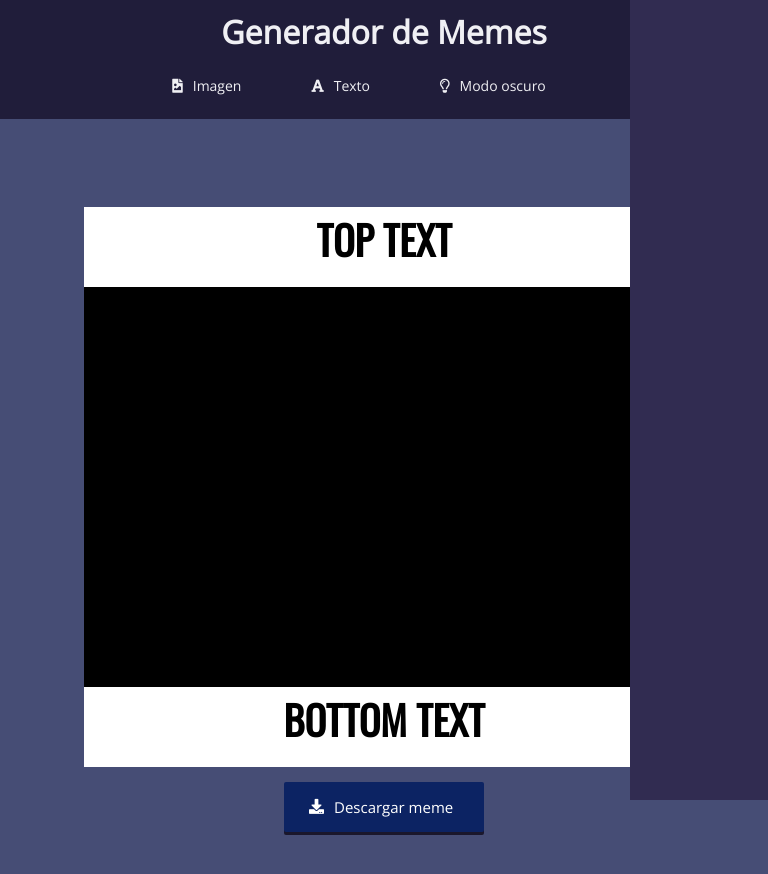
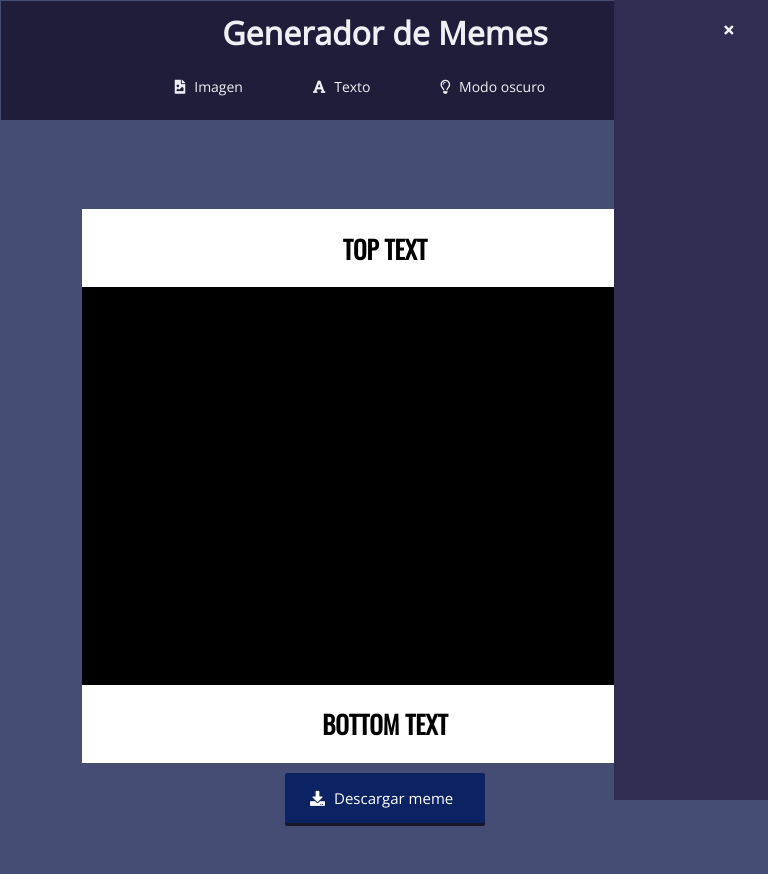
Before and after one commit to Pame-85/Generador-de-memes, a plain HTML site: page index.html in a window 768 px wide. Drawn offline with nearby package versions, Linux system fonts and the light colour scheme.

Commit message:
agregando-Responsive

```diff
--- a/index.html
+++ b/index.html
@@ -1,5 +1,5 @@
 <!DOCTYPE html>
-<html lang="en">
+<html lang="es">
 <head>
     <meta charset="UTF-8">
     <meta name="viewport" content="width=device-width, initial-scale=1.0">
@@ -63,12 +63,13 @@
     <i class="fas fa-download" aria-hidden="true"></i>
     Descargar meme
   </button>
+</main>
 
   <!--******************ASIDE*********************-->
-<aside class="selection-panel"id="panel-image" >
-  <button class="panel-close-button"id="panel-close-button" aria-label="cerrar panel">
-<i class="fas fa-times"aria-hidden="true" style="display:none"></i>
-</button>
+<aside class="selection-panel"id="" >
+  <button class="panel-close-button" id="panel-close-button" aria-label="Cerrar panel">
+    <i class="fas fa-times" aria-hidden="true"></i>
+  </button>
 
 <!--*****************Panel-Img*******************-->
 
@@ -244,7 +245,7 @@
 <div class="panel-control">
   <h3 class="panel-control-title">ESPACIADO</h3>
   <input type="number" id="padding-input" class="panel-control-input" aria-label="Espaciado" min="10" max="50"
-    value="35">
+    value="">
 </div>
 
 <!--**********************Line Height****************************-->
--- a/main.js
+++ b/main.js
@@ -23,11 +23,12 @@ lightBtn.addEventListener( 'click', ()  => {
 
 //cambio de paneles//
 
-const closeResponsive = document.getElementById ('closeResposive');
+const closeResponsive = document.getElementById ('panel-close-button');
 const textBtn  = document.getElementById('panel-text-button');
 const imageBtn = document.getElementById ('panel-img-button');
 const asideImage = document.getElementById('panel-img');
 const asideText = document.getElementById('panel-text');
+
 
 textBtn.addEventListener('click', () =>{
     asideImage.style.display = 'none';
@@ -40,6 +41,13 @@ imageBtn.addEventListener('click',() => {
     asideText.style.display='none';
 
 });
+
+closeResponsive.addEventListener('click',()=>{
+    center.style.display='block';
+    asideImage.style.display='none'
+    asideText.style.display='none'
+
+})
 
 
 //Panel imagen//
@@ -320,6 +328,21 @@ intFont.addEventListener('change', (e) => {
     memeBottomText.style.marginTop = '0';
 });
 
+const ajustarTexto = () => {
+    if (window.innerWidth > 1100) {
+      return
+    }
+
+    const tamanioTexto = Math.round((window.innerWidth / 10) * 0.5)
+    const padding = Math.round((window.innerWidth / 10) * 0.2)
+
+    $('text-size-input').value = tamanioTexto
+    $('padding-input').value = padding
+
+    actualizarEspaciado()
+    actualizarTamanioTexto()
+  }
+
 
 //Button Download//
 
--- a/style.css
+++ b/style.css
@@ -1,66 +1,64 @@
-@import url("https://fonts.googleapis.com/css2?family=Open+Sans&display=swap" );
+@import url("https://fonts.googleapis.com/css2?family=Open+Sans&display=swap");
 @import url("https://fonts.googleapis.com/css2?family=Oswald&display=swap");
 
-
-*{
+* {
   margin: 0;
   padding: 0;
   box-sizing: border-box;
 }
 
-
-  .html,body{
-    height:125vh;
+.html,
+body {
+  height: 100vh;
   width: 100%;
-    margin: 0;
-    overflow-y: hidden;
-   background:var(--fondoPrimarioOscuro)
+  margin: 1px;
+  overflow: hidden;
+  background: var(--fondoPrimarioOscuro);
 }
 
-  .dark-theme{
-    --fondoPrimario:#312C51;
-    --fondoSecundario:#201d3a;
-    --colorLetra: #312C51;
-    --fondoPrimarioOscuro:#464d75;
+.dark-theme {
+  --fondoPrimario: #312c51;
+  --fondoSecundario: #201d3a;
+  --colorLetra: #312c51;
+  --fondoPrimarioOscuro: #464d75;
   --fondoSecundarioOscuro: #0c2363;
-    --tonalidad:#838daa ;
-    --colorLetraOscuro:#f0f0f4;
-    --color-button-default:#464d75;
-    --generalFont:'Open Sans', sans-serif;
-    --opacity:50%;
-    --border-radius:3px
+  --tonalidad: #838daa;
+  --colorLetraOscuro: #f0f0f4;
+  --color-button-default: #464d75;
+  --generalFont: "Open Sans", sans-serif;
+  --opacity: 50%;
+  --border-radius: 3px;
 }
-    .light-theme{
-      --fondoPrimario:#b0b1d0;
-      --fondoSecundario:#c7c9e0;
-      --colorLetra: #312C51;
-      --fondoPrimarioOscuro:#8d99b5;
+.light-theme {
+  --fondoPrimario: #b0b1d0;
+  --fondoSecundario: #c7c9e0;
+  --colorLetra: #312c51;
+  --fondoPrimarioOscuro: #8d99b5;
   --fondoSecundarioOscuro: #0c2363;
-      --tonalidad:#6b7eb45d ;
-      --colorLetraOscuro:#000000;
-      --color-button-default:#959dce;
-      --generalFont:'Open Sans', sans-serif;
-      --opacity:100%;
-      --border-radius:3px
-
+  --tonalidad: #6b7eb45d;
+  --colorLetraOscuro: #000000;
+  --color-button-default: #959dce;
+  --generalFont: "Open Sans", sans-serif;
+  --opacity: 100%;
+  --border-radius: 3px;
 }
 
-      input,button,select,textarea {
+input,
+button,
+select,
+textarea {
   border: 0;
   font-family: var(--generalFont);
-        background-color:transparent;
-        display:block;
-        outline: 0;
+  background-color: transparent;
+  display: block;
 }
 
 .label {
   display: block;
   font-family: var(--generalFont);
   font-size: 12px;
-  color:var(--colorLetraOscuro);
-  cursor:default ;
-
-
+  color: var(--colorLetraOscuro);
+  cursor: default;
 }
 
 .textarea {
@@ -70,188 +68,181 @@
 .select {
   -moz-appearance: none;
 }
-.head{
-display:none ;
+.head {
+  display: none;
 }
 
-
-
-  .container-title-button{
-
+.container-title-button {
   display: flex;
   flex-direction: column;
   height: auto;
   width: 100%;
   /*background-color: rgb(50, 131, 197);*/
   font-family: var(--generalFont);
-    background-color:var(--fondoSecundario);
+  background-color: var(--fondoSecundario);
   color: var(--colorLetraOscuro);
-
 }
 
-
-  .h1{
-    display:block;
+.h1 {
+  display: block;
   margin-block-start: 0.67em;
   margin-block-end: 0.67em;
   margin-inline-start: 0px;
   margin-inline-end: 0px;
-
-
 }
-  .app-title{
+.app-title {
   text-align: center;
-    font-weight:600;
+  font-weight: 600;
   margin: 10px;
   margin-left: auto;
   margin-right: auto;
   justify-content: center;
-
 }
 
-  .panel-buttons{
+.panel-buttons {
   height: 41px;
   margin: 10px;
   display: flex;
   flex-wrap: wrap;
   margin-bottom: 5px;
   justify-content: center;
-
 }
 
-
-
 /*********NAV BUTTONS*************/
-.button{
-
+.button {
   height: 25px;
   width: auto;
-  display:flex;
+  display: flex;
   justify-content: center;
   align-items: center;
   padding: 2px 10px;
-  border-radius:var(--border-radius);
+  border-radius: var(--border-radius);
   font-family: var(--generalFont);
-  font-size:14px;
-  color:var(--colorLetraOscuro);
+  font-size: 14px;
+  color: var(--colorLetraOscuro);
   border: none;
-  transition:background-color .2s;
+  transition: background-color 0.2s;
   text-transform: none;
   margin-right: 50px;
   cursor: pointer;
 }
 
-
-
-.button:hover{
+.button:hover {
   background-color: var(--tonalidad);
-
-
 }
 /*************MAIN*****************/
-.main{
-
-  display:flex;
+.main {
+  display: flex;
   flex-grow: 1;
   flex-direction: column;
-  padding: 0px 15px;
-  margin-left:auto;
-  margin-right:auto;
+  padding: 0px 5px;
+  margin-left: auto;
+  margin-right: auto;
   justify-content: center;
   align-items: center;
-  width:70%;
-  height:100vh;
-
- background-color:var(--fondoPrimarioOscuro);
+  width: 100%;
+  height: 99vh;
+  background-color: var(--fondoPrimarioOscuro);
 }
 
-.section{
-  width:15em;
-  height:auto;
-  background-color:white;
+.section {
+  width: 15em;
+  height: auto;
+  background-color: white;
   text-align: center;
   flex-direction: column;
   justify-content: center;
   align-self: center;
-  font-family: 'Oswald', sans-serif;
+  font-family: "Oswald", sans-serif;
   font-size: 2.5rem;
   font-weight: 50px;
   font-weight: bold;
 }
-.top-text, .bottom-text, .top-input{
-
-  width:100%;
-  height:10vh;
- padding:2px;
+.top-text,
+.bottom-text,
+.top-input {
+  width: 100%;
+  height: 10vh;
+  padding: 2px;
 }
-.center-text{
-  display: flex;
+.center-text {
   width: 100%;
-  height:50vh;
-  padding:20%;
+  height: 50vh;
+  padding: 20%;
   background-color: black;
+  flex-grow: 1;
+  background-size: cover;
 }
 /**********Download Button************/
 
 .download-button-text {
-  display:flex;
+  display: flex;
   margin-left: auto;
-  margin-right:auto;
-  margin-top:15px;
-  align-items:center;
+  margin-right: auto;
+  margin-top: 10px;
+  align-items: center;
   border-radius: 2px;
   border: none;
-  background-color:var(--fondoSecundarioOscuro);
-  color:white;
-  box-shadow:0px 3px #1a172c;
-  text-align:right;
+  background-color: var(--fondoSecundarioOscuro);
+  color: white;
+  box-shadow: 0px 3px #1a172c;
+  text-align: right;
   font-size: 15px;
   padding: 25px;
-  width:200px;
-  height:20px;
+  width: 200px;
+  height: 20px;
   cursor: pointer;
-
-
 }
-  .fa, .fas,.far {
-    margin-right:10px ;
-
-
+.fa,
+.fas,
+.far {
+  margin-right: 9px;
 }
 
 #default-filters-button {
-  margin-top: 30px;
+  margin-top: 85px;
 }
 
 .button-default {
-  background-color:var(--fondoPrimario);
+  background-color: var(--fondoPrimario);
 }
 
-.download-button-text:hover{
-
+.download-button-text:hover {
   background-color: #22366d;
   opacity: 1;
   right: 0;
   transition: all 1s ease;
   transform: translateY(-7px);
-
 }
 
 /****************ASIDE*******************/
+
+.panel-close-button {
+  position: fixed;
+  top: 15px;
+  right: 15px;
+  border-radius: 2px;
+  cursor: pointer;
+}
+
+.panel-close-button:focus,
+.panel-close-button:hover {
+  background-color: var(--color-button-default);
+  padding-left: 8px;
+}
 .selection-panel {
-  position: absolute;
+  position: fixed;
   right: 0;
   top: 0;
-  overflow:auto;
-  width: 18%;
+  overflow: auto;
+  width: 20%;
   height: 100%;
-  background-color:var(--fondoPrimario);
+  background-color: var(--fondoPrimario);
   text-transform: uppercase;
   padding: 30px 10px;
-
 }
 
- .title-aside{
+.title-aside {
   text-align: center;
   padding: 0 20%;
 }
@@ -272,27 +263,25 @@ display:none ;
   z-index: 10;
 }
 
-
-
 .panel-close-button {
   display: block;
- position:fixed ;
- color:var(--colorLetraOscuro);
- background-color:var(--fondoPrimario);
+  position: fixed;
+  color: var(--colorLetraOscuro);
+  background-color: var(--fondoPrimario);
   top: 20px;
   right: 25px;
   padding: 0.5px;
- margin-right:auto ;
+  margin-right: auto;
   margin-left: auto;
- justify-content:center ;
+  justify-content: center;
   border: 0;
- outline:none ;
+  outline: none;
   cursor: pointer;
 }
 /**************Paneles*****************/
 
 .panel-title {
-  color:var(--colorLetraOscuro);
+  color: var(--colorLetraOscuro);
   margin-top: 0;
   margin-bottom: 20px;
   width: 100%;
@@ -300,11 +289,11 @@ display:none ;
   font-size: 18px;
   text-align: center;
 }
-.panel-control{
+.panel-control {
   margin-bottom: 20px;
 }
 .panel-control-title {
-  color:var(--colorLetraOscuro);
+  color: var(--colorLetraOscuro);
   margin-bottom: 8px;
   width: 100%;
   font-family: var(--generalFont);
@@ -314,20 +303,19 @@ display:none ;
 .panel-control-input {
   width: 100%;
   height: 36px;
-  background-color:var(--color-button-default);
-  border-radius:var(--border-radius);
+  background-color: var(--color-button-default);
+  border-radius: var(--border-radius);
   transition: background-color 0.2s;
   padding: 5px 10px;
   margin-bottom: 5px;
   border: 0;
   color: var(--colorLetraOscuro);
-  font-size:13px;
+  font-size: 13px;
   justify-content: center;
-
 }
 
 /*************Modo Color********************/
-input[type='color']::-webkit-color-swatch {
+input[type="color"]::-webkit-color-swatch {
   width: 18px;
   height: 18px;
   min-width: 18px;
@@ -337,27 +325,23 @@ input[type='color']::-webkit-color-swatch {
   padding: 0;
   cursor: pointer;
   margin-right: 10px;
-
-
+  outline: none;
 }
 .panel-control-color {
-  position:relative;
+  position: relative;
   height: 36px;
   display: flex;
   background-color: var(--color-button-default);
   border-radius: var(--border-radius);
 }
 
-
-
-.panel-control-color > input[type='color']::-webkit-color-swatch {
+.panel-control-color > input[type="color"]::-webkit-color-swatch {
   width: 18px;
   max-width: 18px;
   margin: 0;
-
 }
 
-.panel-control-color > input[type='color']::-webkit-color-swatch-wrapper {
+.panel-control-color > input[type="color"]::-webkit-color-swatch-wrapper {
   display: flex;
   height: 36px;
   border-radius: 35px;
@@ -366,20 +350,16 @@ input[type='color']::-webkit-color-swatch {
   display: flex;
   box-sizing: border-box;
   text-rendering: auto;
-
 }
 
-
-
 .panel-control-color > span {
-  position:absolute;
+  position: absolute;
   left: 35px;
   top: 50%;
   transform: translateY(-50%);
   font-family: var(--generalFont);
   font-size: 13px;
-  color:var(--colorLetraOscuro);
-
+  color: var(--colorLetraOscuro);
 }
 
 .panel-control-columns {
@@ -394,51 +374,43 @@ input[type='color']::-webkit-color-swatch {
 
 /*************FILTROS********************/
 
-
-.panel-control-slider{
-  margin-top:15px ;
+.panel-control-slider {
+  margin-top: 15px;
   font-family: var(--generalFont);
-  font-size:12px;
+  font-size: 12px;
   color: var(--colorLetraOscuro);
-
-
-
 }
 
-.panel-control-slider > input[type='range'] {
+.panel-control-slider > input[type="range"] {
   transition: 0.2s;
-
 }
 
-
-.panel-control-slider > input[type='range']:focus {
-  background-color:var(--tonalidad);
+.panel-control-slider > input[type="range"]:focus {
+  background-color: var(--tonalidad);
 }
 
-
-input[type='range'] {
+input[type="range"] {
   width: 100%;
-  background-color:var(--tonalidad);
+  background-color: var(--tonalidad);
   border-radius: 10px;
-  opacity:var(--opacity);
+  opacity: var(--opacity);
   height: 6px;
   margin-top: 10px;
-  cursor:default;
-
+  outline: none;
+  cursor: default;
 }
 
 .default-filters-button {
   margin-top: 30px;
   margin-left: auto;
   margin-right: auto;
-  align-items:center ;
+  align-items: center;
   justify-content: center;
   padding: 20 40px;
-
 }
 
 /*************** TEXT PANEL********************/
-.panel-text-oculto{
+.panel-text-oculto {
   display: flex;
   align-content: center;
   flex-direction: column;
@@ -446,9 +418,7 @@ input[type='range'] {
 
 .flex-container {
   display: flex;
-  align-items:center;
-
-
+  align-items: center;
 }
 
 .buttons-container {
@@ -461,8 +431,7 @@ input[type='range'] {
   margin: 1.5px;
 }
 
-.buttons-container .button:first-child {
-
+.buttons-container.button:first-child {
   margin-right: 0;
 }
 
@@ -473,17 +442,15 @@ input[type='range'] {
 .buttons-alignment .button {
   margin: 0;
   width: calc(100% / 3 - 11px / 3);
-  min-width:0;
+  min-width: 0;
   align-items: center;
   justify-content: center;
 }
 .buttons-alignment {
   width: calc(50% - 2.5px);
-  justify-content:space-between;
+  justify-content: space-between;
   margin-left: 2.5px;
 }
-
-
 
 .panel-buttons {
   justify-content: center;
@@ -495,12 +462,69 @@ input[type='range'] {
   font-size: 12px;
   color: var(--colorLetraOscuro);
   font-family: var(--generalFont);
-
 }
-.light-outline-button{
+.light-outline-button {
   -webkit-text-stroke: 0.5px white;
 }
 
-.dark-outline-button{
+.dark-outline-button {
   -webkit-text-stroke: 1px black;
 }
+
+/****************Responsive*******************/
+@media screen and (min-width: 1300px){
+.panel-close-button{
+  display:none
+}
+}
+
+@media screen and (max-width: 1000px) and (max-width: 700px) {
+  .selection-panel {
+    display: block;
+    width: 100%;
+  }
+  .panel {
+    display: block;
+  }
+
+}
+
+@media (max-width: 800px) and (min-width: 300px) {
+  .top-text,
+  .bottom-text,
+  .top-input,
+  .center-text,
+  .section {
+    display: flex;
+    width: 100%;
+    justify-content: center;
+    align-items: center;
+  }
+}
+
+@media screen and (max-width: 1250px) and (min-width: 700px) {
+  .section {
+    display: flex;
+    justify-content: center;
+    align-self: center;
+    font-size: 25px;
+    margin-left: auto;
+    margin-right: auto;
+
+    width: 44%;
+    height: 70%;
+  }
+  .default-filters-button {
+    margin-top: 100px;
+    height: 50px;
+  }
+}
+
+@media (max-width: 800px) and (min-width: 300px) {
+  .section {
+    display: flex;
+    justify-content: center;
+    align-self: center;
+    width: 80%;
+  }
+}
```
Lines whose indentation alone changed are shown as unchanged.
